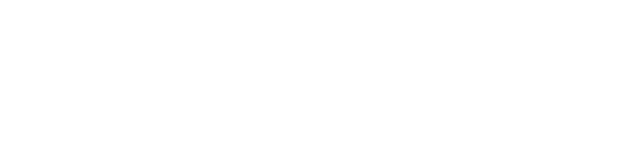
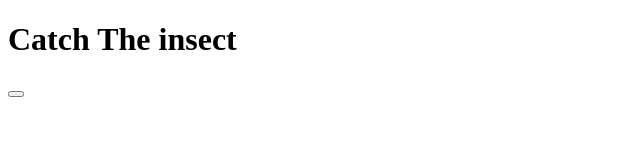
Before and after one commit to idiazj06/clase-repaso1, a plain HTML site: page index.html in a window 1280 px wide. Shown: the whole page, without its empty margins (0-640 px from the left). Drawn offline with Linux system fonts and the light colour scheme; files that its build step writes are made by us from their sources.

Commit message:
Update index.html

```diff
--- a/index.html
+++ b/index.html
@@ -5,9 +5,12 @@
     <meta http-equiv="X-UA-Compatible" content="IE=edge">
     <meta name="viewport" content="width=device-width, initial-scale=1.0">
     <link rel="stylesheet" href="./style.css">
-    <title></title>
+    <title>Catch the insect</title>
 </head>
 <body>
-
+    <div class="screen">
+        <h1>Catch The insect</h1>
+        <button></button>
+    </div>
 </body>
 </html>
```
